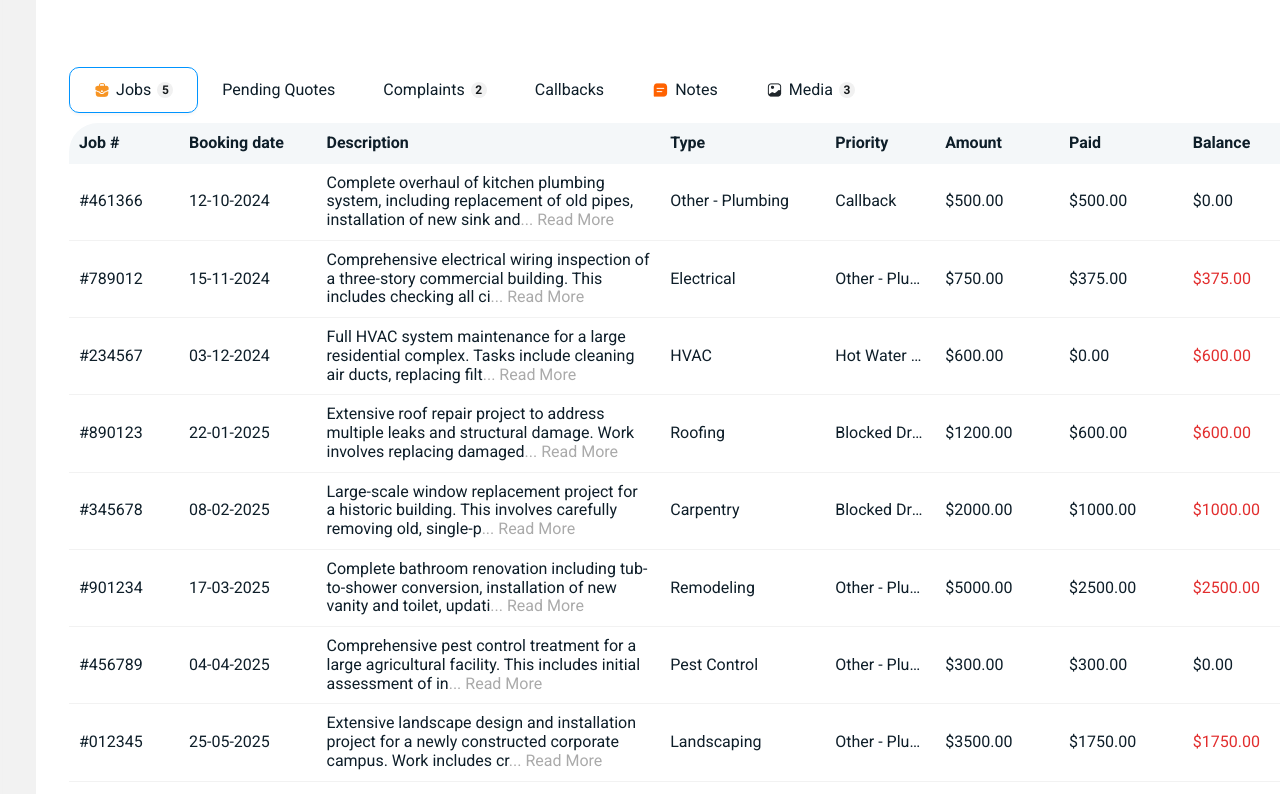
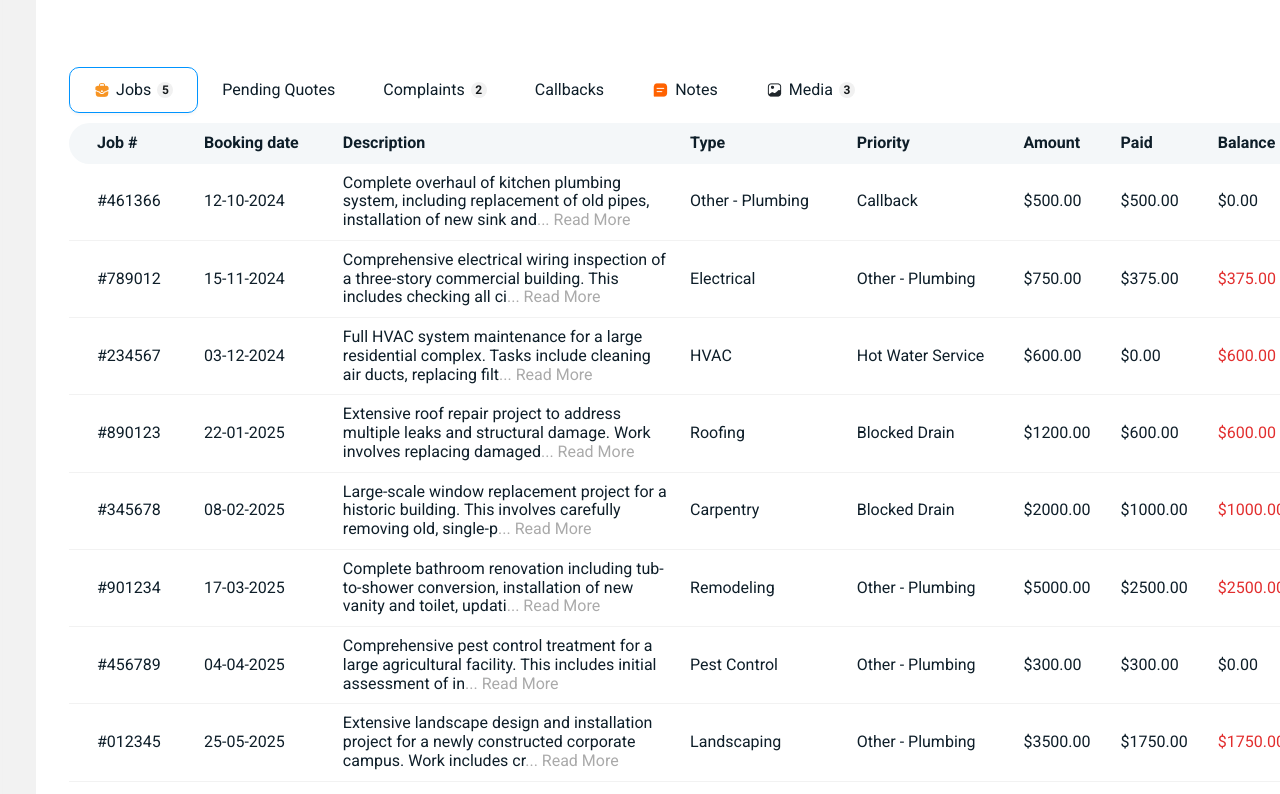
Before and after one commit to bkpecho/wurkbox-profile-card, a React (Vite) app: page / in a window 1280 px wide. Shown: the part 1040-1834 px from the top of the page. Built offline with nearby package versions, Linux system fonts and the light colour scheme.

Commit message:
Minor css improvements

```diff
--- a/src/styles/propertySection.css
+++ b/src/styles/propertySection.css
@@ -217,11 +217,11 @@
 }
 
 .jobs-table-list thead th:first-child {
-	border-radius: 29px 0 0 0;
+	border-radius: 29px 0 0 29px;
 }
 
 .jobs-table-list thead th:last-child {
-	border-radius: 0 29px 0 0;
+	border-radius: 0 29px 29px 0;
 }
 
 .jobs-table-list tbody {
@@ -250,6 +250,7 @@
 
 /* Status colors */
 .read-more {
+	cursor: pointer;
 	color: #aaaaaa;
 	font-size: 16px;
 	font-weight: 400;
@@ -280,7 +281,8 @@
 /* Column widths */
 .jobs-table-list th:nth-child(1),
 .jobs-table-list td:nth-child(1) {
-	width: 8%;
+	width: 9%;
+	padding-left: 28px;
 }
 .jobs-table-list th:nth-child(2),
 .jobs-table-list td:nth-child(2) {
@@ -296,19 +298,19 @@
 }
 .jobs-table-list th:nth-child(5),
 .jobs-table-list td:nth-child(5) {
-	width: 8%;
+	width: 12%;
 }
 .jobs-table-list th:nth-child(6),
 .jobs-table-list td:nth-child(6) {
-	width: 9%;
+	width: 7%;
 }
 .jobs-table-list th:nth-child(7),
 .jobs-table-list td:nth-child(7) {
-	width: 9%;
+	width: 7%;
 }
 .jobs-table-list th:nth-child(8),
 .jobs-table-list td:nth-child(8) {
-	width: 9%;
+	width: 7%;
 }
 .jobs-table-list th:nth-child(9),
 .jobs-table-list td:nth-child(9) {
```
